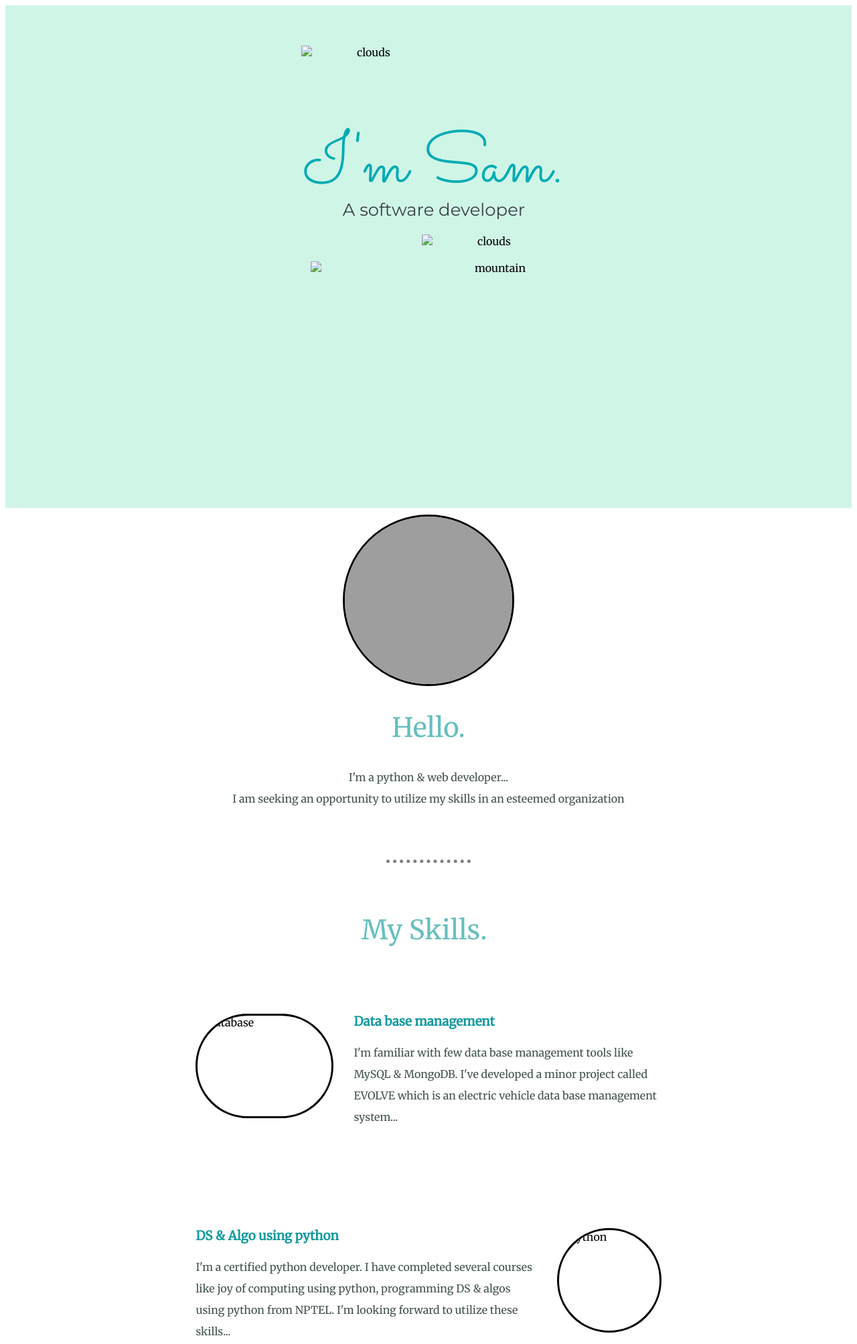
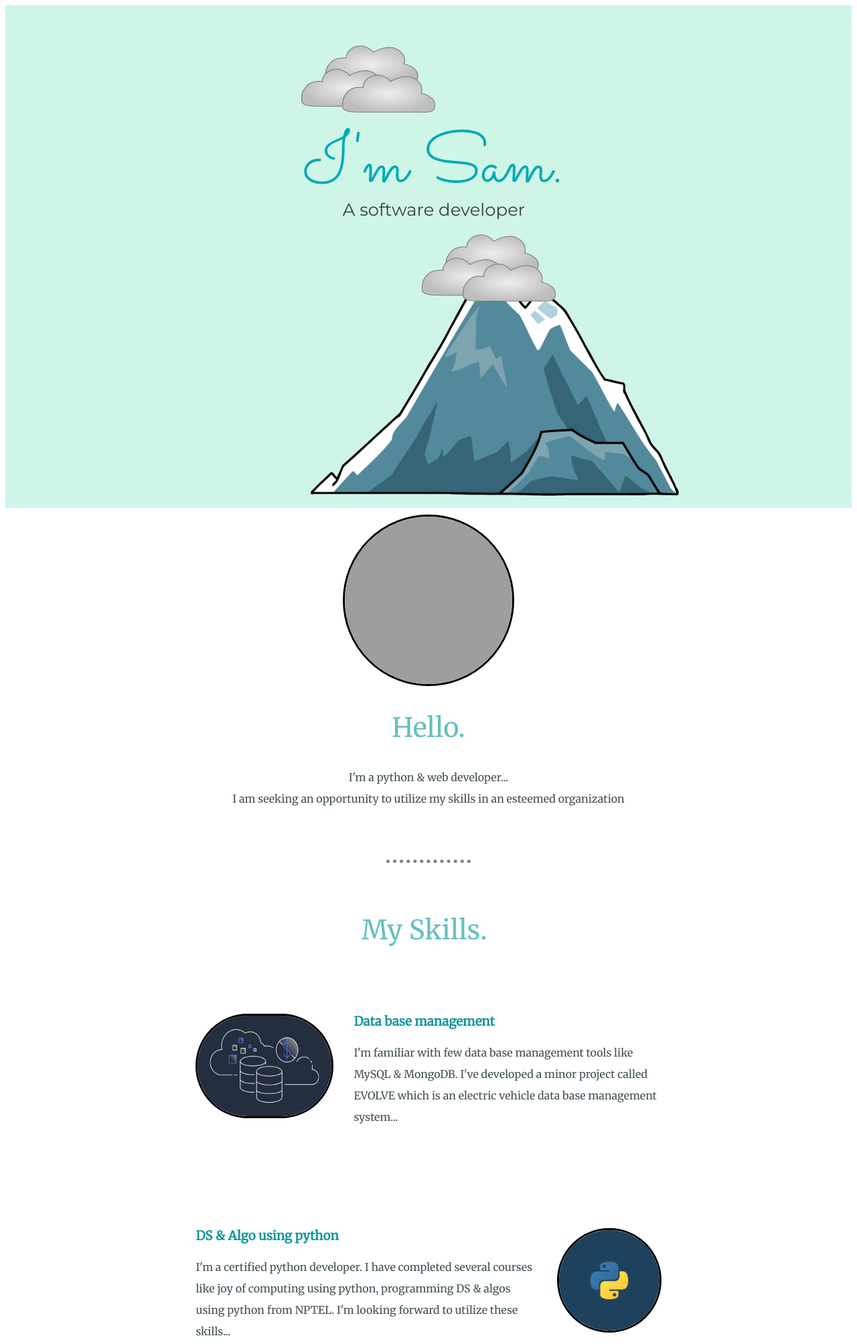
Before and after one commit to sammedcjain/CSS_First_project, a plain HTML site: page index.html in a window 1280 px wide. Shown: the top 2006 px of the page at 67% size. Drawn offline with Linux system fonts and the light colour scheme; grey boxes are pictures that could not be loaded.

Commit message:
Update index.html

```diff
--- a/index.html
+++ b/index.html
@@ -14,14 +14,14 @@
 <body>
   <div class="top">
 
-    <img class="top_cloud" src="__MACOSX/SeekPng.com_white-cloud-clipart-png_2801849.png" alt="clouds">
+    <img class="top_cloud" src="SeekPng.com_white-cloud-clipart-png_2801849.png" alt="clouds">
 
     <h1 class="heading">I'm Sam.</h1>
     <p class="soft">A software developer</p>
 
 
-    <img class="mountain" src="__MACOSX/NicePng_mountain-png_16836.png" alt="mountain">
-    <img class="bottom_clound" src="__MACOSX/SeekPng.com_white-cloud-clipart-png_2801849.png" alt="clouds">
+    <img class="mountain" src="NicePng_mountain-png_16836.png" alt="mountain">
+    <img class="bottom_clound" src="SeekPng.com_white-cloud-clipart-png_2801849.png" alt="clouds">
   </div>
 
   <div class="middle-container">
@@ -34,17 +34,17 @@
     <div class="skills">
       <h2 class="myskills">My Skills.</h2>
       <div class="skill-row-database">
-        <img class="database" src="__MACOSX/ac-how-to-choose-database.dec8dee8a0351f6eccddde1f930c19b105b418f7.png" alt="database">
+        <img class="database" src="ac-how-to-choose-database.dec8dee8a0351f6eccddde1f930c19b105b418f7.png" alt="database">
         <h3>Data base management</h3>
         <p>I'm familiar with few data base management tools like MySQL & MongoDB. I've developed a minor project called EVOLVE which is an electric vehicle data base management system...</p>
       </div>
       <div class="skill-row">
-        <img class="python" src="__MACOSX/1073.png" alt="python">
+        <img class="python" src="1073.png" alt="python">
         <h3>DS & Algo using python</h3>
         <p>I'm a certified python developer. I have completed several courses like joy of computing using python, programming DS & algos using python from NPTEL. I'm looking forward to utilize these skills...</p>
       </div>
       <div class="skill-row">
-        <img class="webdev" src="__MACOSX/4-43166_frontend-development-web-design-website-clipart-hd-png.png" alt="webdev">
+        <img class="webdev" src="4-43166_frontend-development-web-design-website-clipart-hd-png.png" alt="webdev">
         <h3>Full stack web development</h3>
         <p>I'm currently learning full stack web development concepts like HTML, CSS, JS, Node-js, React...</p>
       </div>
```
